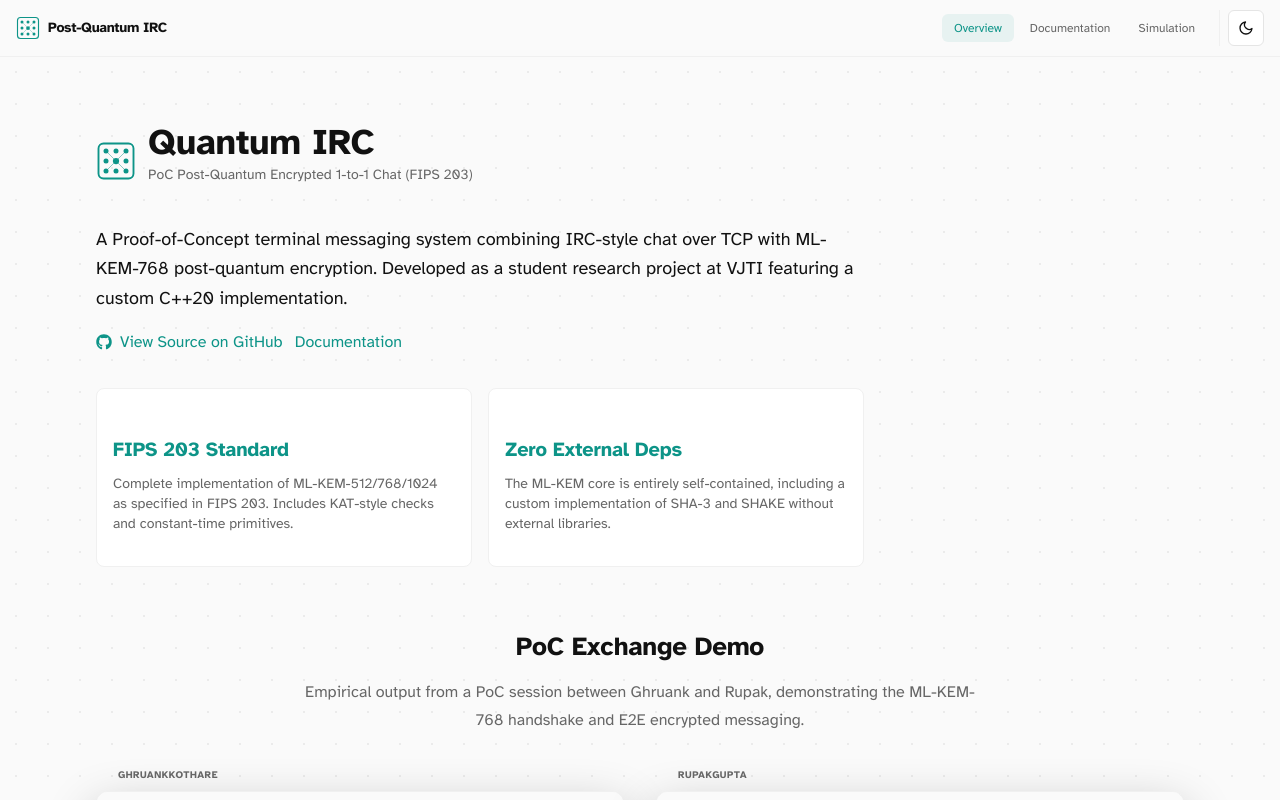
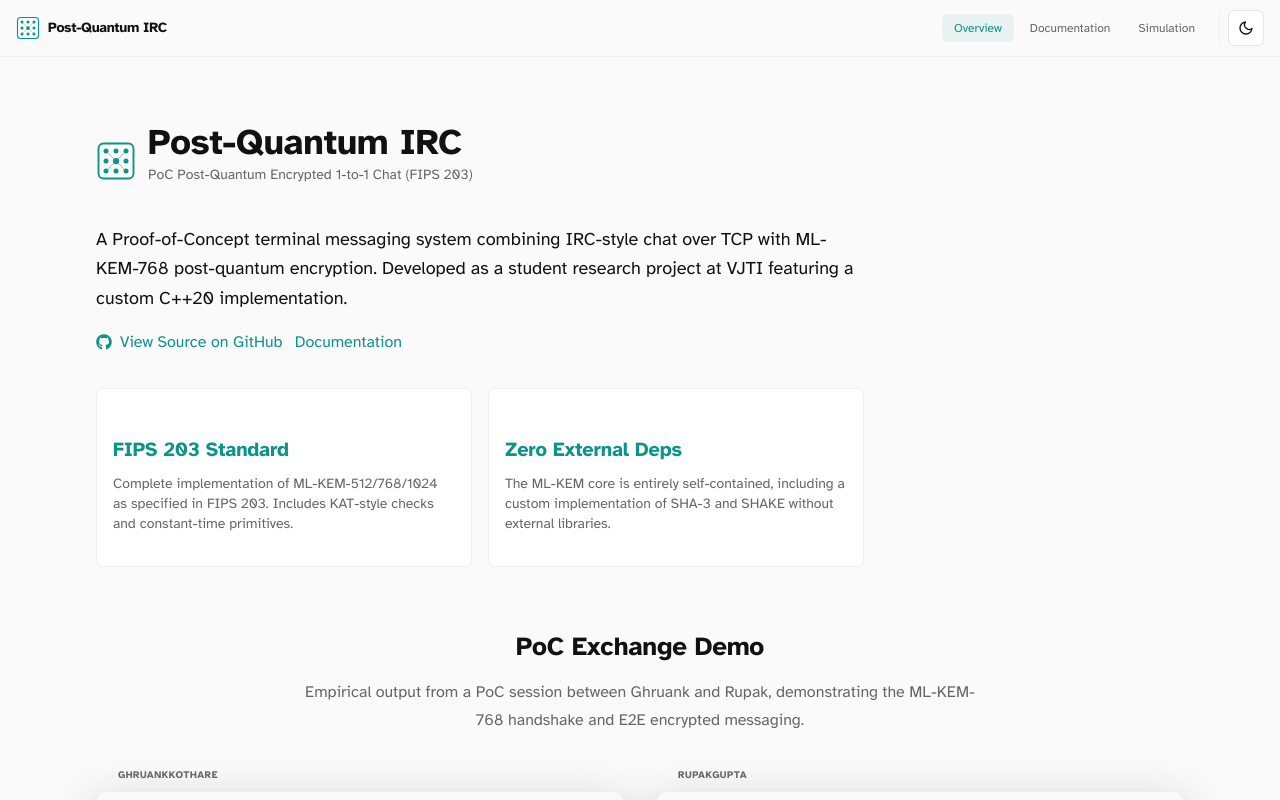
Before and after one commit to aitwehrrg/QC-Vis, a Next.js app: page / in a window 1280 px wide. Shown: the top 800 px of the page. Built offline with nearby package versions, Linux system fonts and the light colour scheme.

Commit message:
Nitpicks

```diff
--- a/app/documentation/page.tsx
+++ b/app/documentation/page.tsx
@@ -1,3 +1,4 @@
+import { Metadata } from "next";
 import Navigation from "../components/Navigation";
 import CodeBlock from "../components/CodeBlock";
 import Tabs from "../components/Tabs";
@@ -5,6 +6,10 @@ import Accordion from "../components/Accordion";
 import { LatexText } from "../components/LatexBlock";
 import { INSTALL_COMMANDS, BENCHMARK_OUTPUT, LOCAL_DEMO_OUTPUT, IRC_SESSION_OUTPUT, GLOSSARY } from "../lib/constants";
 import { FaGithub } from "react-icons/fa";
+
+export const metadata: Metadata = {
+  title: "Documentation | Post-Quantum IRC",
+};
 
 export default function Documentation() {
   return (
--- a/app/globals.css
+++ b/app/globals.css
@@ -106,7 +106,7 @@
   --code-bg: #1a1a1a;
   --code-fg: #fafafa;
   --scrollbar-thumb: #333333;
-  --lattice-dot: rgba(255,255,255,0.06);
+  --lattice-dot: rgba(255,255,255,0.12);
   --callout-bg-warning: #1a1a1a;
   --callout-border-warning: var(--tertiary);
   --callout-bg-info: #111111;
--- a/app/layout.tsx
+++ b/app/layout.tsx
@@ -18,7 +18,7 @@ const jetbrains = JetBrains_Mono({
 });
 
 export const metadata: Metadata = {
-  title: "Quantum IRC | Post-Quantum Messaging",
+  title: "Post-Quantum IRC",
   description:
     "A Proof-of-Concept C++20 implementation of ML-KEM (FIPS 203) messaging, featuring AEAD (AES-256-GCM) and AVX2 acceleration. A student research project from VJTI.",
   keywords: [
@@ -38,7 +38,7 @@ export const metadata: Metadata = {
     icon: "/icon.svg",
   },
   openGraph: {
-    title: "Quantum IRC | Post-Quantum Messaging",
+    title: "Post-Quantum IRC",
     description:
       "A student research project from VJTI detailing a C++20 proof-of-concept for secure messaging using ML-KEM-768.",
     type: "website",
--- a/app/page.tsx
+++ b/app/page.tsx
@@ -33,7 +33,7 @@ export default function Home() {
                   <line x1="24" y1="24" x2="16" y2="16" stroke="var(--accent)" strokeWidth="0.75" opacity="0.5" />
                 </svg>
                 <div>
-                  <h1 className="text-balance m-0">Quantum IRC</h1>
+                  <h1 className="text-balance m-0">Post-Quantum IRC</h1>
                   <p className="text-sm m-0" style={{ color: "var(--muted)" }}>
                     PoC Post-Quantum Encrypted 1-to-1 Chat (FIPS 203)
                   </p>
--- /dev/null
+++ b/app/simulation/layout.tsx
@@ -0,0 +1,13 @@
+import { Metadata } from "next";
+
+export const metadata: Metadata = {
+  title: "Simulation | Post-Quantum IRC",
+};
+
+export default function SimulationLayout({
+  children,
+}: {
+  children: React.ReactNode;
+}) {
+  return <>{children}</>;
+}
```
Also changed, not shown: 1 other file (tests, documents, lock files or other folders).
